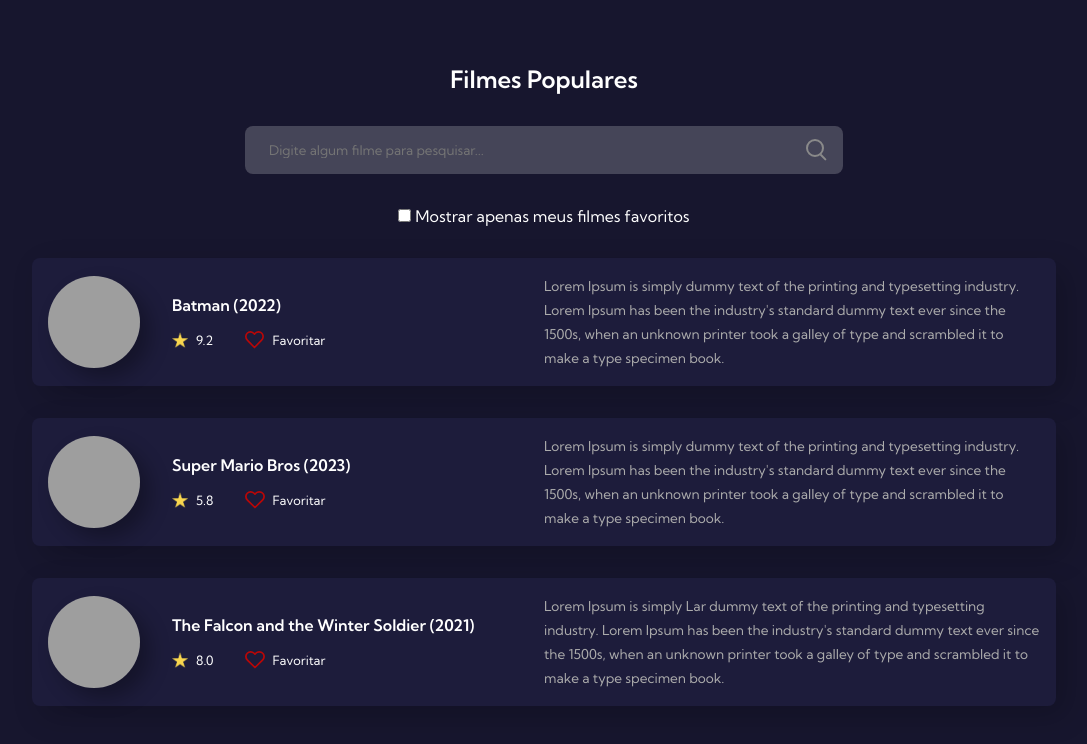
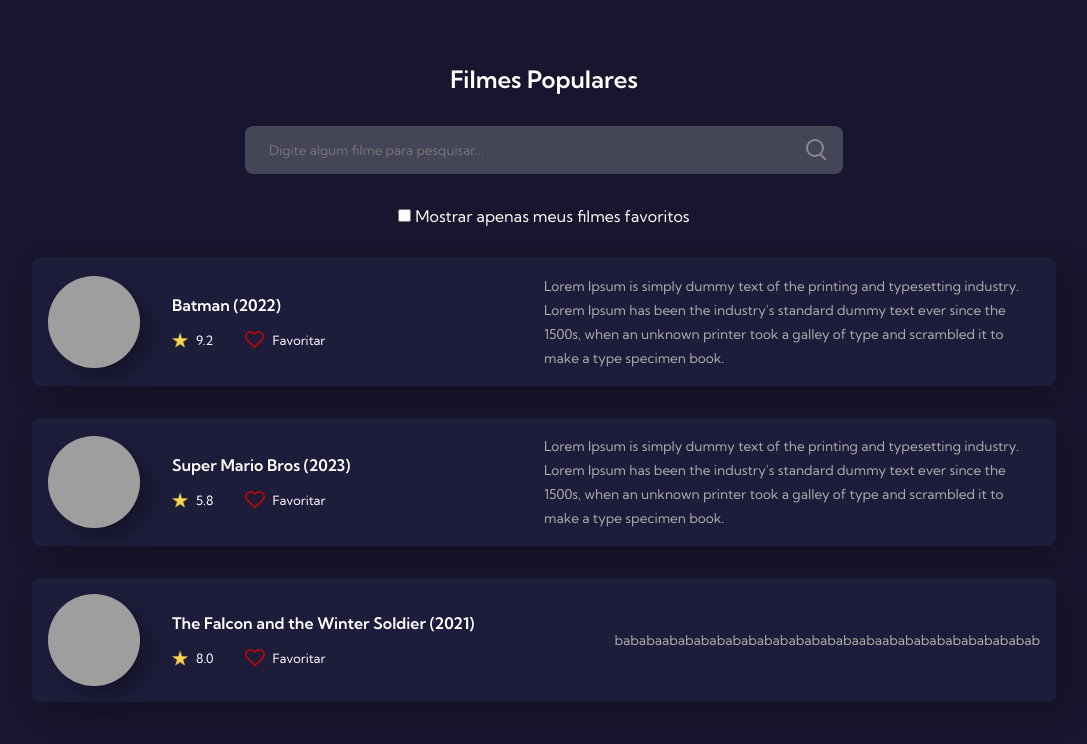
Before and after one commit to yurizip/desafio-7days-of-code, a plain HTML site: page index.html in a window 1280 px wide. Shown: the whole page, without its empty margins (96-1183 px from the left). Drawn offline with Linux system fonts and the light colour scheme; grey boxes are pictures that could not be loaded.

Commit message:
erro brabo

```diff
--- a/index.html
+++ b/index.html
@@ -90,7 +90,7 @@
           </div>
         </div>
         <div class="movie-description">
-          <span>Lorem Ipsum is simply Lar dummy text of the printing and typesetting industry. Lorem Ipsum has been the industry's standard dummy text ever since the 1500s, when an unknown printer took a galley of type and scrambled it to make a type specimen book.</span>
+          <span>bababaababababababababababababaabaabababababababababab</span>
         </div>
       </div>
     </div>
```
